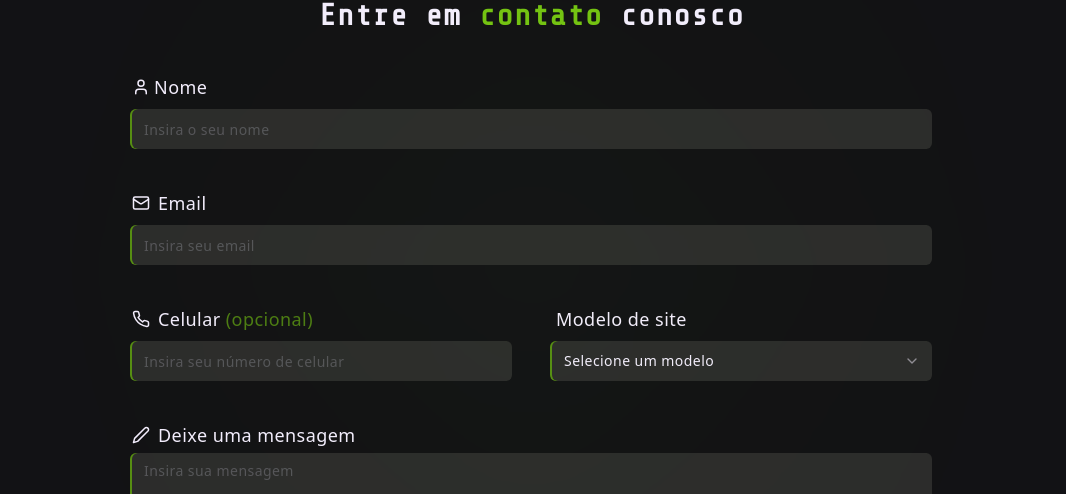
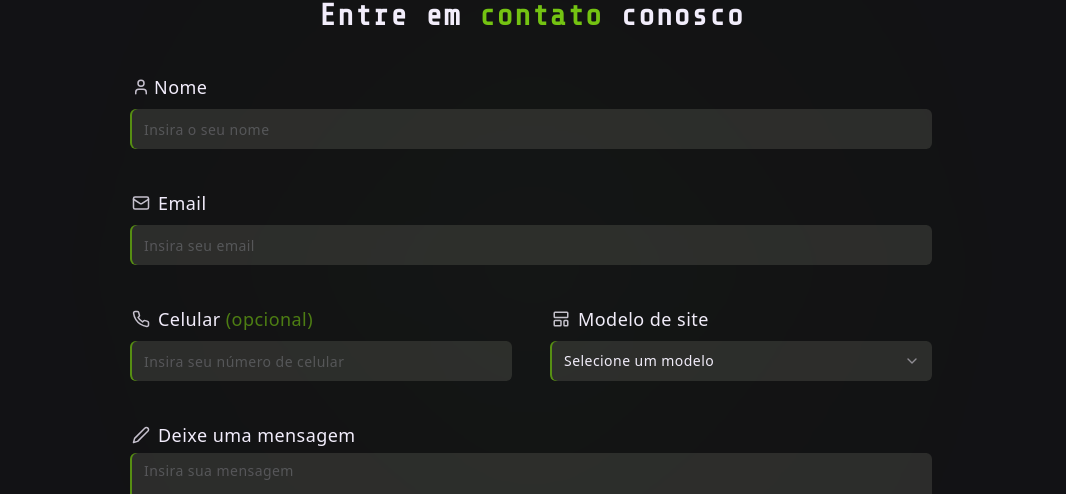
Before and after one commit to juicerq/Notes, a Next.js app in the folder web/: page /contact in a window 1280 px wide. Shown: the part 131-625 px from the top of the page, without its empty margins (108-1174 px from the left). Built offline with nearby package versions, Linux system fonts and the light colour scheme.

Commit message:
new icon and all opacity

```diff
--- a/web/src/app/contact/page.tsx
+++ b/web/src/app/contact/page.tsx
@@ -10,7 +10,7 @@ import {
   SelectValue,
 } from '@/components/ui/select'
 import { Textarea } from '@/components/ui/textarea'
-import { Mail, Phone, User, Pen } from 'lucide-react'
+import { Mail, Phone, User, Pen, LayoutTemplate } from 'lucide-react'
 
 export default function Contact() {
   return (
@@ -25,7 +25,7 @@ export default function Contact() {
           <div className="flex w-full flex-wrap gap-10 py-4 tracking-wide">
             <div className="contact-input-container">
               <div className="flex items-center">
-                <User size={18} />
+                <User size={18} className="opacity-80" />
                 <label htmlFor="contact-name">Nome</label>
               </div>
               <Input placeholder="Insira o seu nome" id="contact-name" />
@@ -33,7 +33,7 @@ export default function Contact() {
 
             <div className="contact-input-container">
               <div className="flex items-center gap-1">
-                <Mail size={18} />
+                <Mail size={18} className="opacity-80" />
                 <label htmlFor="contact-email">Email</label>
               </div>
               <Input
@@ -46,7 +46,7 @@ export default function Contact() {
             <div className="flex w-full flex-col gap-10 md:flex-row">
               <div className="contact-input-container">
                 <div className="flex items-center gap-1">
-                  <Phone size={18} />
+                  <Phone size={18} className="opacity-80" />
                   <label htmlFor="contact-cellphone">
                     Celular{' '}
                     <span className="text-mainPalette-accent">
@@ -62,7 +62,10 @@ export default function Contact() {
                 />
               </div>
               <div className="contact-input-container">
-                <label htmlFor="contact-model">Modelo de site</label>
+                <div className="flex items-center gap-1">
+                  <LayoutTemplate size={18} className="opacity-80" />
+                  <label htmlFor="contact-model">Modelo de site</label>
+                </div>
                 <Select>
                   <SelectTrigger
                     id="contact-model"
@@ -83,7 +86,7 @@ export default function Contact() {
 
             <div className="flex w-full flex-col gap-1">
               <div className="flex items-center gap-1">
-                <Pen size={18} />
+                <Pen size={18} className="opacity-80" />
                 <label
                   htmlFor="contact-message"
                   className="text-lg text-mainPalette-text"
```
